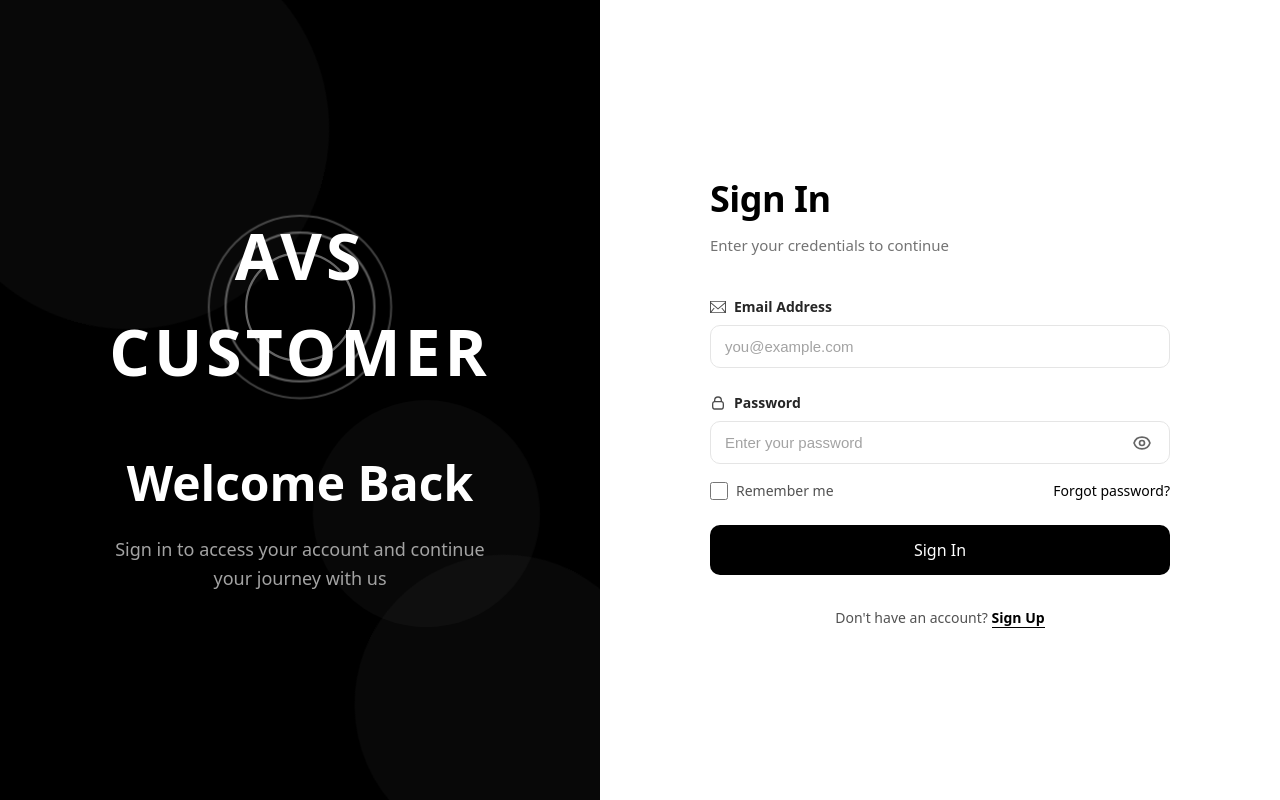
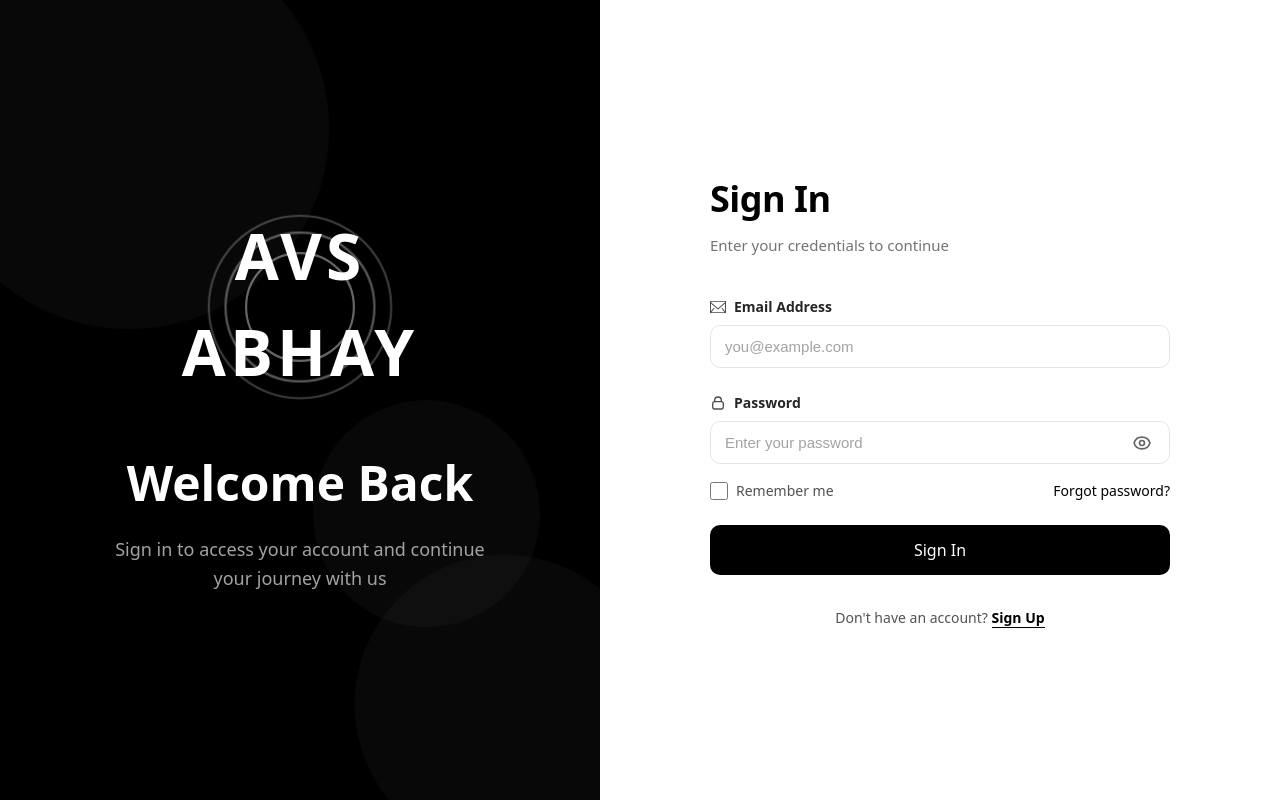
Before and after one commit to abhaypratapverma/Avs-Product-Ui, a React (Vite) app: page /client/signin in a window 1280 px wide. Built offline with nearby package versions, Linux system fonts and the light colour scheme.

Commit message:
TEST COMMIT

```diff
--- a/src/container/UserAuth/SignIn.jsx
+++ b/src/container/UserAuth/SignIn.jsx
@@ -62,7 +62,7 @@ const SignIn = () => {
             <div className="auth-logo-circle auth-logo-circle-1"></div>
             <div className="auth-logo-circle auth-logo-circle-2"></div>
             <div className="auth-logo-circle auth-logo-circle-3"></div>
-            <div className="auth-logo-text">AVS CUSTOMER</div>
+            <div className="auth-logo-text">AVS ABHAY</div>
           </div>
           <h1 className="auth-brand-title">Welcome Back</h1>
           <p className="auth-brand-subtitle">Sign in to access your account and continue your journey with us</p>
```
